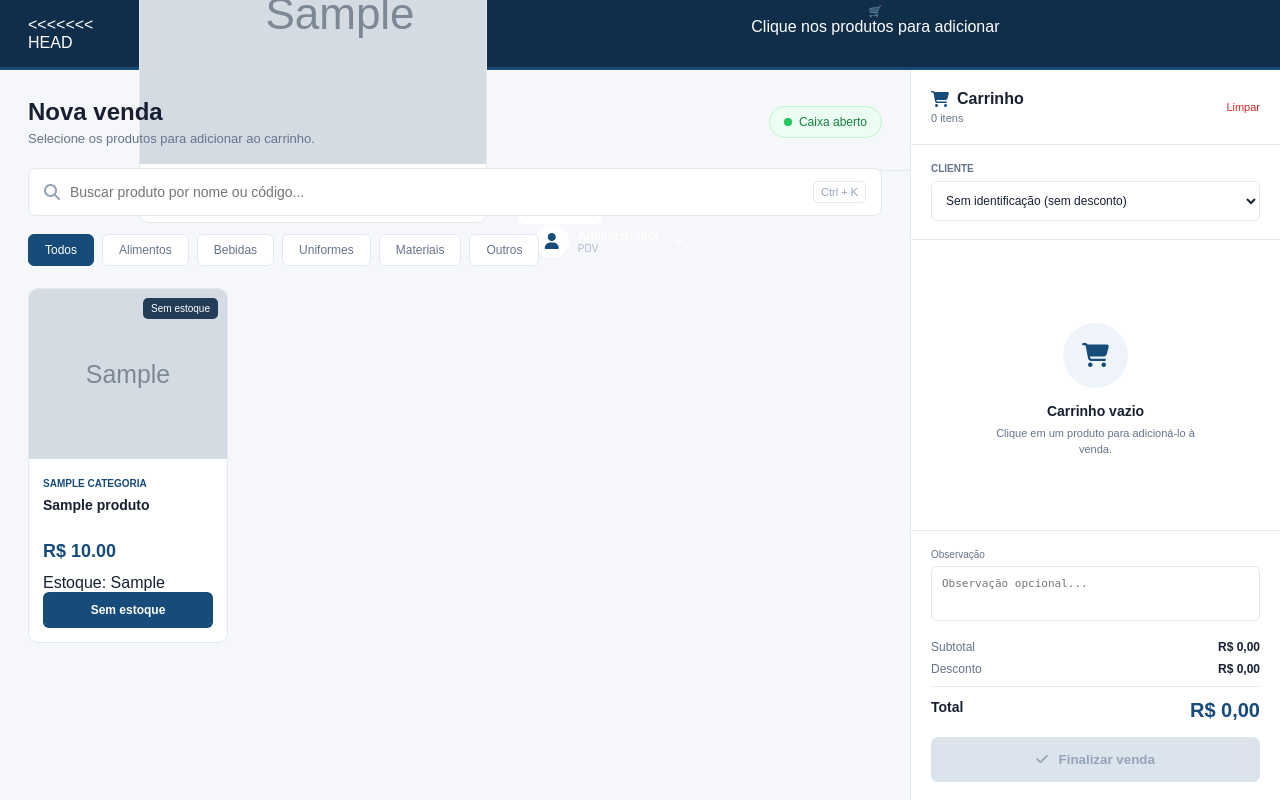
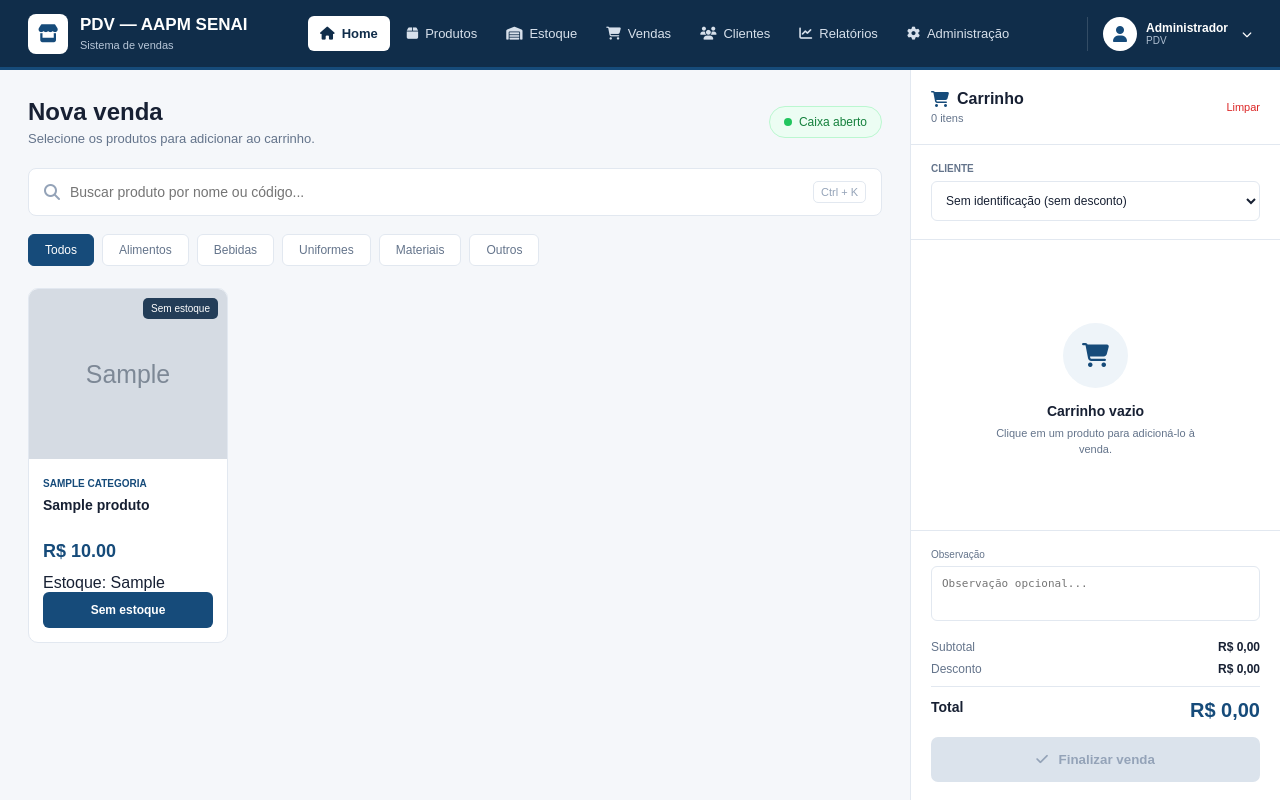
Before and after one commit to f-cordeiro/aapm---PVD, a FastAPI app: template app/templates/pdv/index.html in a window 1280 px wide. Run offline with FastAPI, Linux system fonts and the light colour scheme; the template is opened without the code that fills it: most values are stand-ins (such as "Sample title", 1, 10 or a date in 2020); grey boxes marked "Sample" are stand-in pictures.

Commit message:
fix: resolve merge conflicts in index.html and update binary files

```diff
--- a/app/templates/pdv/index.html
+++ b/app/templates/pdv/index.html
@@ -24,104 +24,8 @@
 
         <div class="logo-area">
 
-<<<<<<< HEAD
-    <!-- ════════════════════════════════════════
-         COLUNA ESQUERDA — Grade de produtos
-    ════════════════════════════════════════ -->
-    <section class="produtos-col">
-        <div class="produtos-header">
-            <input class="busca-input"
-                   type="text"
-                   id="busca-produto"
-                   placeholder="🔍 Buscar produto..."
-                   autocomplete="off">
-        </div>
-
-        <div class="produtos-grid" id="grade-produtos">
-            {% for p in produtos %}
-            <div class="produto-card {% if p.estoque_atual == 0 %}sem-estoque{% endif %}"
-                 data-id="{{ p.id }}"
-                 data-nome="{{ p.nome }}"
-                 data-preco="{{ p.preco }}"
-                 data-estoque="{{ p.estoque_atual }}"
-                 data-nome-lower="{{ p.nome.lower() }}"
-                 onclick="adicionarAoCarrinho(this)">
-
-                <img src="{{ p.imagem_url }}" alt="{{ p.nome }}">
-                <div class="produto-card-nome">{{ p.nome }}</div>
-                <div class="produto-card-preco">
-                    R$ {{ "%.2f"|format(p.preco) }}
-                </div>
-                <div class="produto-card-estoque">
-                    Estoque: {{ p.estoque_atual }}
-                </div>
-            </div>
-            {% endfor %}
-        </div>
-    </section>
-
-    <!-- ════════════════════════════════════════
-         COLUNA DIREITA — Carrinho
-    ════════════════════════════════════════ -->
-    <aside class="carrinho-col">
-
-        <div class="carrinho-header">🛒 Carrinho</div>
-
-        <!-- Seleção de cliente -->
-        <div class="cliente-section">
-            <label>Cliente</label>
-            <select class="cliente-select"
-                    id="select-cliente"
-                    onchange="atualizarCliente(this)">
-                <option value="0" data-associado="false">
-                    Sem identificação (sem desconto)
-                </option>
-                {% for c in clientes %}
-                <option value="{{ c.id }}"
-                        data-associado="{{ 'true' if c.is_associado else 'false' }}">
-                    {{ c.nome }}
-                    {% if c.matricula %}({{ c.matricula }}){% endif %}
-                    {% if c.is_associado %} — ASSOCIADO{% endif %}
-                </option>
-                {% endfor %}
-            </select>
-
-            <!--
-                Badge aparece via JS quando um associado é selecionado.
-                desconto_associado vem do template (10.0)
-            -->
-            <!-- <div class="desconto-badge" id="badge-desconto" style="display:none">
-                ✓ {{ desconto_associado|int }}% de desconto aplicado
-            </div> -->
-        </div>
-
-        <!-- Lista de itens -->
-        <div class="carrinho-itens" id="lista-carrinho">
-            <div class="carrinho-vazio" id="msg-vazio">
-                <span class="carrinho-vazio-icon">🛒</span>
-                Clique nos produtos para adicionar
-            </div>
-        </div>
-
-        <!-- Totais e finalização -->
-        <div class="carrinho-footer">
-            <div class="totais" id="totais" style="display:none">
-                <div class="total-linha">
-                    <span>Subtotal</span>
-                    <span id="val-subtotal">R$ 0,00</span>
-                </div>
-                <div class="total-linha desconto" id="linha-desconto" style="display:none">
-                    <span id="label-desconto">Desconto (0%)</span>
-                    <span id="val-desconto">— R$ 0,00</span>
-                </div>
-                <div class="total-linha final">
-                    <span>Total</span>
-                    <span id="val-total">R$ 0,00</span>
-                </div>
-=======
             <div class="logo-icon">
                 <i class="fa-solid fa-store"></i>
->>>>>>> pablo-branch2
             </div>
 
             <div>
```
Also changed, not shown: estoque.db.
